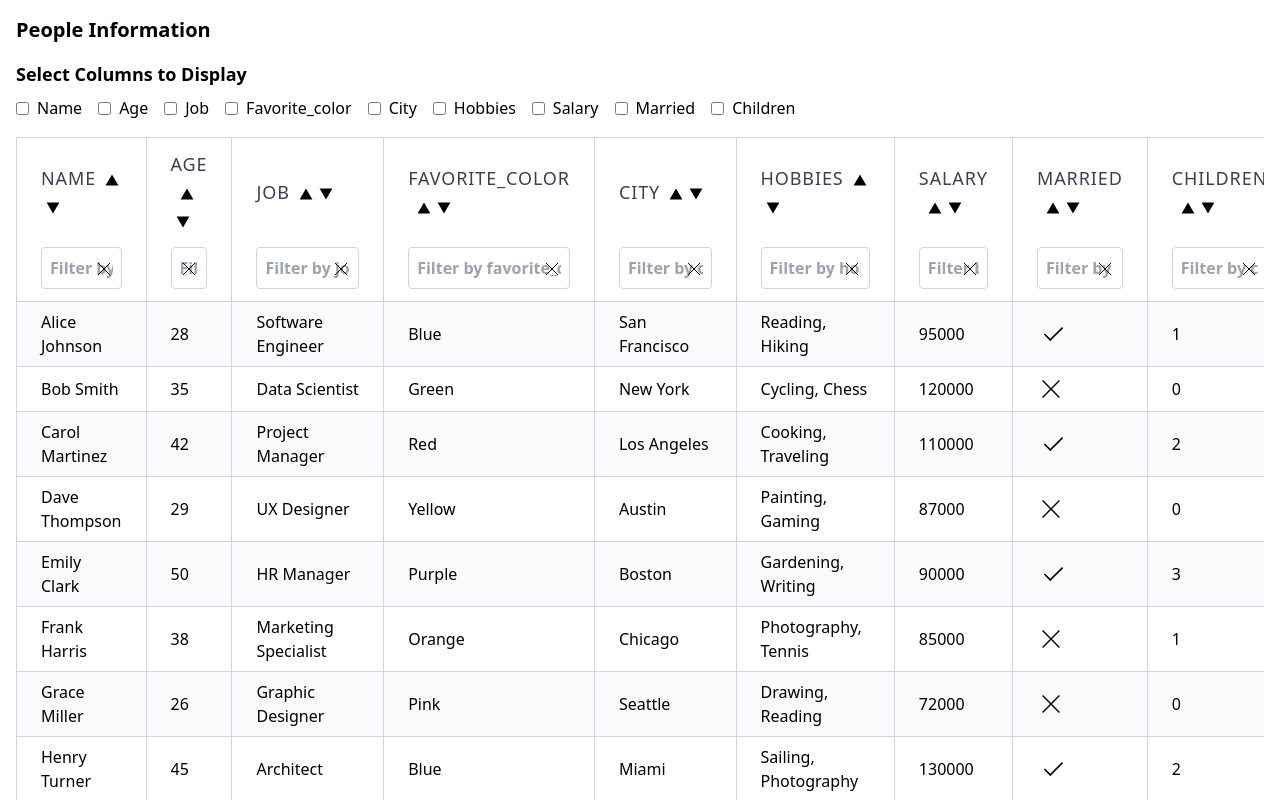
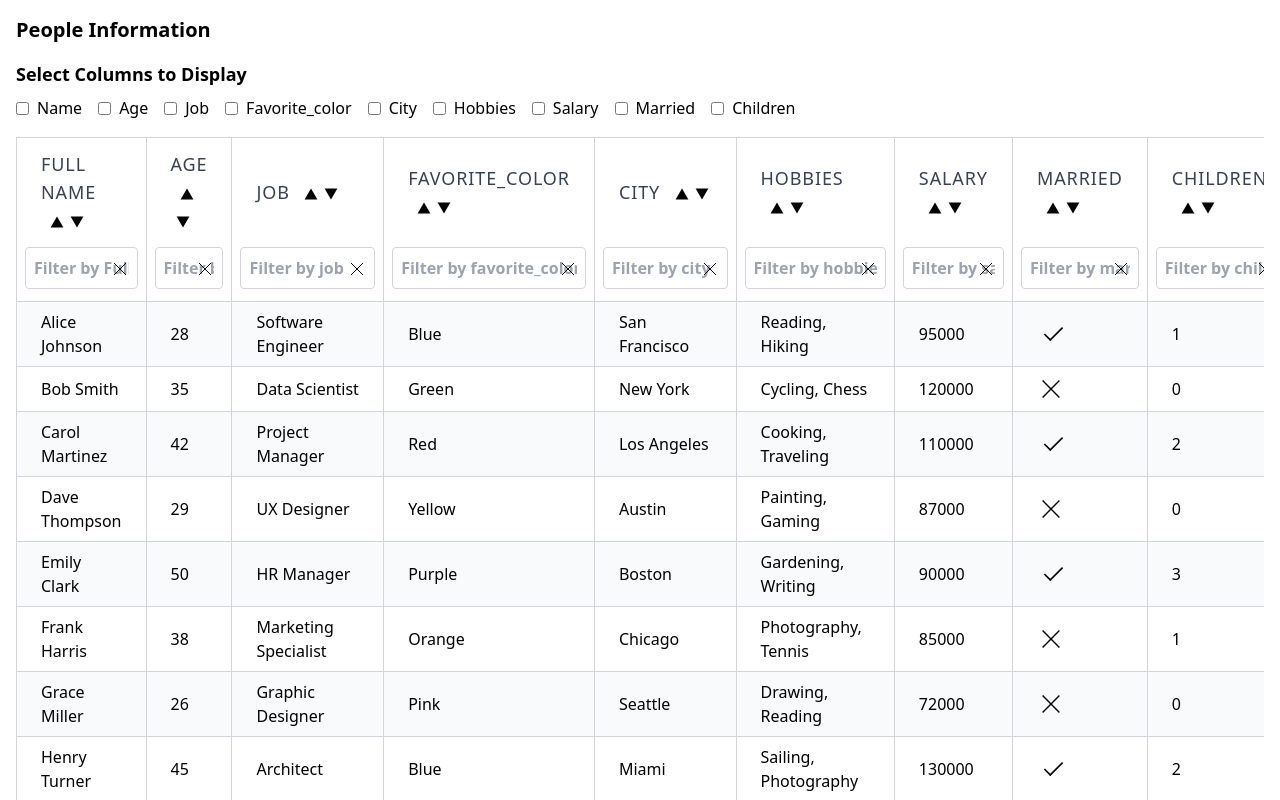
Before and after one commit to vajoo/DataTable, a React (Vite) app: page / in a window 1280 px wide. Shown: the top 800 px of the page. Built offline with nearby package versions, Linux system fonts and the light colour scheme.

Commit message:
added custom header names functionality

```diff
--- a/src/App.jsx
+++ b/src/App.jsx
@@ -1,12 +1,13 @@
 import React from "react";
 import { Navbar, Footer } from "./components/layout";
 import { Table } from "./sections";
+import { people } from "./constants";
 
 function App() {
   return(
     <div className="p-4">
       {/* <Navbar /> */}
-      <Table />
+      <Table initialData={people} customColumnNames={{ name: "Full Name" }}/>
       {/* <Footer /> */}
     </div>
   );
--- a/src/components/special/TableHeader.jsx
+++ b/src/components/special/TableHeader.jsx
@@ -2,16 +2,16 @@ import React from 'react';
 import { SearchableDropdown } from '../common';
 import { arrow_up, arrow_down } from '../../assets/icons';
 
-const TableHeader = ({ headers, sortData, getUniqueValues, filterData, displayedHeaders }) => {
+const TableHeader = ({ headers, sortData, getUniqueValues, filterData, customColumnNames }) => {
   return (
     <thead>
           <tr>
-            {displayedHeaders.map((header) => (
+            {headers.map((header) => (
               <th
                 key={header}
                 className="px-6 pt-3 text-left text-lg font-medium text-gray-700 uppercase tracking-wider border-l border-gray-300"
               >
-                {header.charAt(0).toUpperCase() + header.slice(1)}
+                {customColumnNames[header] || header.charAt(0).toUpperCase() + header.slice(1)} {/* Use custom names */}
                 <button onClick={() => sortData(header)} className="ml-2">
                   <img src={arrow_up} alt="Sort Ascending" className="w-4 inline" />
                 </button>
@@ -22,11 +22,11 @@ const TableHeader = ({ headers, sortData, getUniqueValues, filterData, displayed
             ))}
           </tr>
           <tr>
-            {displayedHeaders.map((header) => (
-              <th key={header} className="px-6 py-3 border-b border-l border-gray-300">
+            {headers.map((header) => (
+              <th key={header} className="px-2 py-3 border-b border-l border-gray-300">
                 <SearchableDropdown
                   options={getUniqueValues(header)}
-                  placeholder={`Filter by ${header}`}
+                  placeholder={`Filter by ${customColumnNames[header] || header}`}
                   onChange={(value) => filterData(header, value)}
                 />
               </th>
--- a/src/sections/Table.jsx
+++ b/src/sections/Table.jsx
@@ -1,17 +1,16 @@
 import React, { useState } from 'react';
-import { people } from '../constants';
 import { TableHeader, TableBody, ColumnSelector } from '../components/special';
 
-const Table = () => {
-  const [data, setData] = useState(people);
+const Table = ({ initialData = [], customColumnNames = {} }) => {
+  const [tableData, setTableData] = useState(initialData);
   const [filters, setFilters] = useState({});
   const [sortConfig, setSortConfig] = useState({ key: null, direction: 'asc' });
   const [visibleColumns, setVisibleColumns] = useState([]);
 
-  const headers = Object.keys(people[0]);
+  const headers = Object.keys(initialData[0]);
 
   const getUniqueValues = (key) => {
-    return [...new Set(people.map(person => person[key]))];
+    return [...new Set(initialData.map(data => data[key]))];
   };
 
   const sortData = (key) => {
@@ -20,29 +19,29 @@ const Table = () => {
       direction = 'desc';
     }
 
-    const sortedData = [...data].sort((a, b) => {
+    const sortedData = [...tableData].sort((a, b) => {
       if (a[key] < b[key]) return direction === 'asc' ? -1 : 1;
       if (a[key] > b[key]) return direction === 'asc' ? 1 : -1;
       return 0;
     });
 
     setSortConfig({ key, direction });
-    setData(sortedData);
+    setTableData(sortedData);
   };
 
   const filterData = (key, value) => {
     setFilters((prevFilters) => {
       const newFilters = { ...prevFilters, [key]: value };
 
-      const filteredData = people.filter((person) =>
+      const filteredData = initialData.filter((data) =>
         headers.every((header) => {
           const filterValue = newFilters[header];
           if (!filterValue) return true;
-          return person[header].toString().toLowerCase().includes(filterValue.toLowerCase());
+          return data[header].toString().toLowerCase().includes(filterValue.toLowerCase());
         })
       );
 
-      setData(filteredData);
+      setTableData(filteredData);
       return newFilters;
     });
   };
@@ -55,7 +54,7 @@ const Table = () => {
     );
   };
 
-  const displayedHeaders = visibleColumns.length > 0 ? visibleColumns : headers;
+  const finalVisibleColumns = visibleColumns.length > 0 ? visibleColumns : headers;
 
   return (
     <div className="overflow-x-auto">
@@ -63,13 +62,13 @@ const Table = () => {
       <ColumnSelector headers={headers} visibleColumns={visibleColumns} toggleColumnVisibility={toggleColumnVisibility} />
       <table className="min-w-full bg-white border border-gray-300">
         <TableHeader
-          headers={headers}
+          headers={finalVisibleColumns}
           sortData={sortData}
           getUniqueValues={getUniqueValues}
           filterData={filterData}
-          displayedHeaders={displayedHeaders}
+          customColumnNames={customColumnNames}
         />
-        <TableBody data={data} displayedHeaders={displayedHeaders} />
+        <TableBody data={tableData} displayedHeaders={finalVisibleColumns} />
       </table>
     </div>
   );
```
